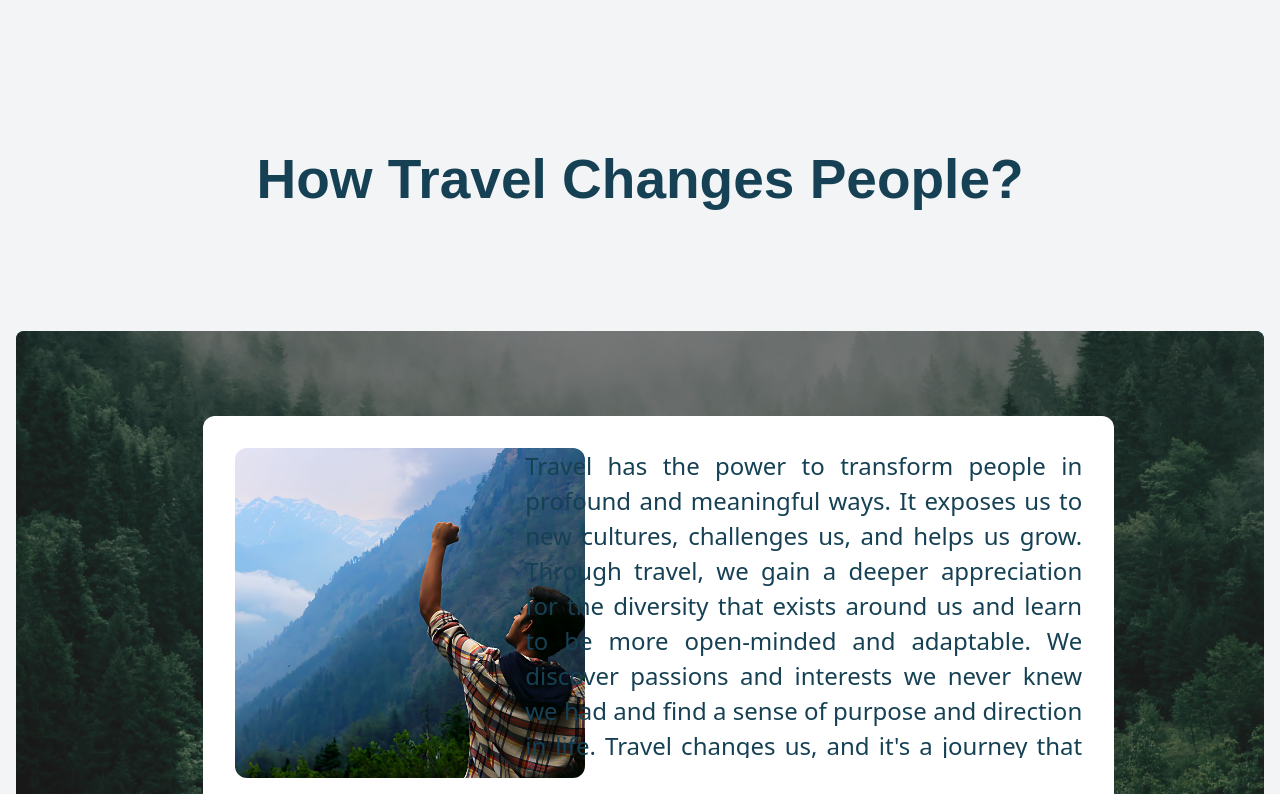
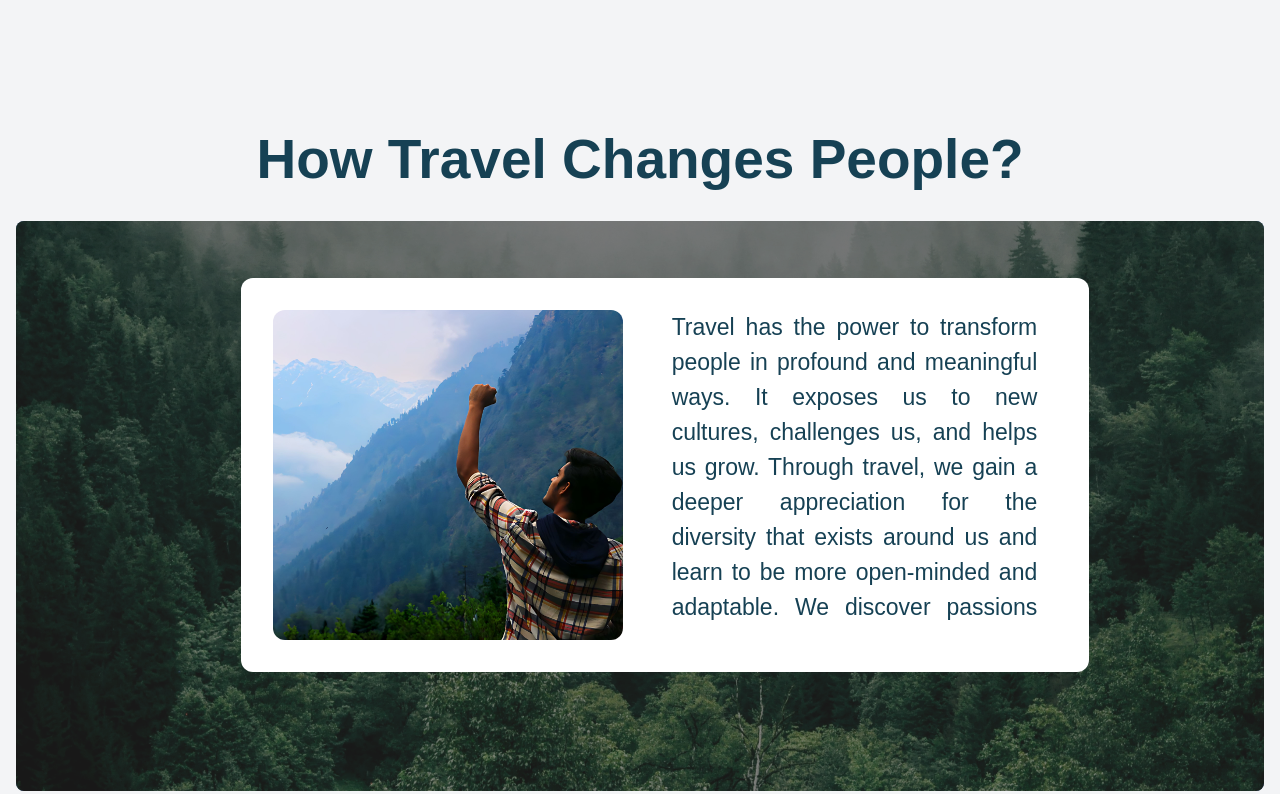
Before and after one commit to wethe-sage/landingSage, a React (Create React App) app: page / in a window 1280 px wide. Shown: the part 3106-3900 px from the top of the page. Built offline with nearby package versions, Linux system fonts and the light colour scheme.

Commit message:
updated Changes.js

```diff
--- a/src/Components/TravelChange.js
+++ b/src/Components/TravelChange.js
@@ -68,7 +68,7 @@ const TravelChange = () => {
 
   return (
     <div className='bg-gray-100 py-10 px-4'>
-      <h1 onMouseEnter={textEnter} onMouseLeave={textLeave}   className=" heading text-[40px] text-center font-bold md:text-center text-[#164154] md:text-[55px] md:font-bold mt-4 md:mt-[20px] md:pb-[10px] mb-6">
+      <h1 onMouseEnter={textEnter} onMouseLeave={textLeave}   className='text-[40px] heading text-center font-bold md:text-center md:text-[55px] text-[#164154] md:font-bold mt-4 md:mt-0 md:-mb-[80px]'>
         How Travel Changes People?
       </h1>
       {window.innerWidth > 768 && (
@@ -89,16 +89,16 @@ const TravelChange = () => {
           style={{
               scale:scaleProgess,
               opacity:opacityProgess,
-            }} className='absolute top-1/2 left-1/2 transform -translate-x-1/2 -translate-y-1/2 md:translate-x-0 md:translate-y-0 md:top-[15%] md:left-[15%] md:w-[73%] md:rounded-xl md:h-auto md:bg-[#fff] md:p-8'>
-           <div className='flex gap-[70px]'>
+            }}  className="absolute top-1/2 left-1/2 transform -translate-x-1/2 -translate-y-1/2 md:translate-x-0 md:translate-y-0 md:top-[10%] md:left-[18%] md:w-[68%] md:rounded-xl md:h-auto md:bg-[#fff] md:p-8">
+           <div className='flex gap-[79px]'>
             <img
               className='hidden lg:block md:mt-0 md:w-[350px] md:h-[330px] md:rounded-xl object-cover'
               src={change}
               alt='Why Us Image'
             />
 
-          <div className=" w-[380px] h-[100px] md:w-auto md:h-[310px] overflow-auto -mt-[50px] -ml-[130px] md:mt-0 max-w-full md:max-w-xl">
-          <p className='text-base text-white md:text-[24px] md:text-justify md:leading-[35px] md:text-[#164154]'>
+          <div className=" w-[380px] h-[100px] md:w-auto md:h-[310px] overflow-auto -mt-[50px] -ml-[130px] md:mt-0 max-w-full md:max-w-[700px]">
+          <p className="subHeading text-base text-white md:text-[23px] md:mt-[] md:pl-[100px] md:pr-[20px] md:text-justify md:leading-[35px] md:text-[#164154]">
           Travel has the power to transform people in profound and meaningful ways. It exposes us to new cultures, challenges us, and helps us grow. Through travel, we gain a deeper appreciation for the diversity that exists around us and learn to be more open-minded and adaptable. We discover passions and interests we never knew we had and find a sense of purpose and direction in life. Travel changes us, and it's a journey that can never be forgotten.
           </p>
           </div>
```
